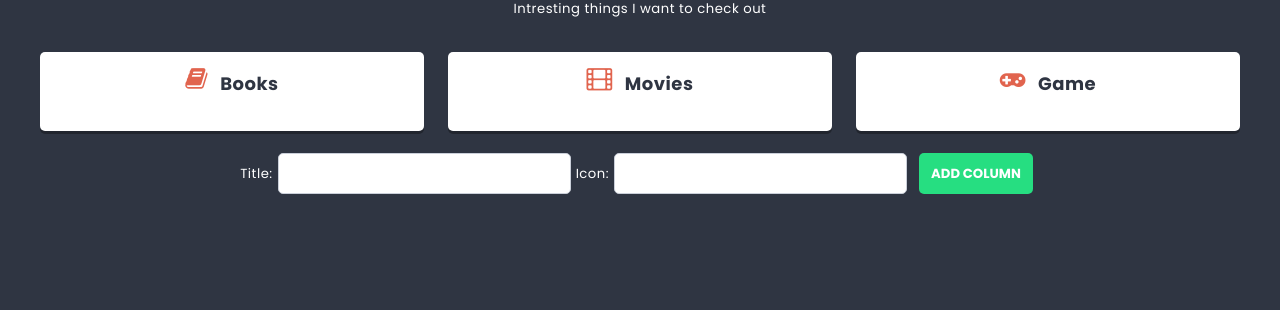
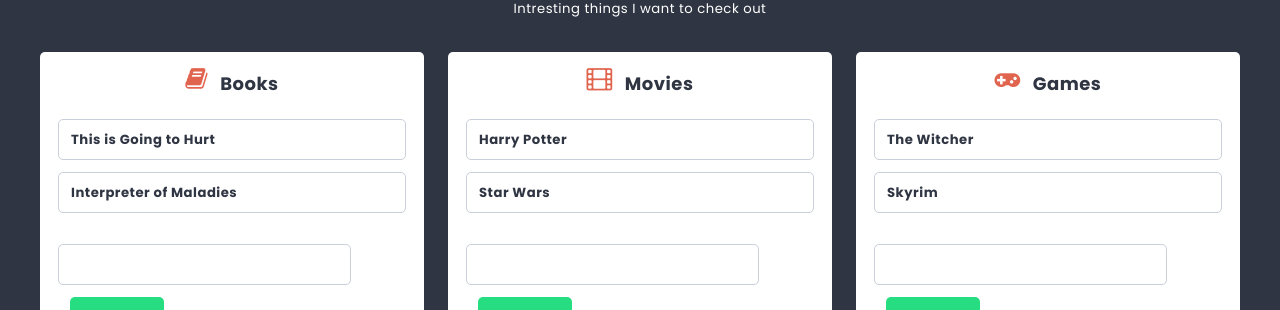
Before and after one commit to luqol/project-react-toDoApp, a React (Create React App) app: page / in a window 1280 px wide. Shown: the part 489-799 px from the top of the page. Built offline with nearby package versions, Linux system fonts and the light colour scheme.

Commit message:
Add card

```diff
--- /dev/null
+++ b/src/components/Card/Card.js
@@ -0,0 +1,9 @@
+import styles from './Card.module.scss';
+
+const Card = props =>{
+  return(
+    <li className={styles.card} >{props.title}</li>
+  );
+};
+
+export default Card;
--- /dev/null
+++ b/src/components/Card/Card.module.scss
@@ -0,0 +1,13 @@
+@import '../../styles/settings.scss';
+
+.card {
+    position: relative;
+    background: $color-light;
+    border: 1px solid lighten($color-dark, 60%);
+    padding: $base-size;
+    margin: 0 0 $base-size 0;
+    border-radius: $radius;
+    display: flex;
+    justify-content: space-between;
+    font-weight: bold;
+}
--- /dev/null
+++ b/src/components/CardForm/CardForm.js
@@ -0,0 +1,24 @@
+import styles from './CardForm.module.scss';
+import { useState } from 'react';
+import Button from './../Button/Button';
+import TextInput from './../TextInput/TextInput';
+
+const CardForm = props => {
+    const [title, setTitle] = useState('');
+    const handleSubmit = e => {
+        e.preventDefault();
+        props.action({ title: title });
+        setTitle('');
+    };
+
+    //props.action({ title: title }, props.columnId);
+
+	return (
+        <form className={styles.cardForm} onSubmit={handleSubmit}>
+            <TextInput value={title} onChange={e => setTitle(e.target.value)} />
+            <Button>Add card</Button>
+        </form>
+	);
+};
+
+export default CardForm;
--- /dev/null
+++ b/src/components/CardForm/CardForm.module.scss
@@ -0,0 +1,3 @@
+.cardForm{
+
+};
--- a/src/components/Column/Column.js
+++ b/src/components/Column/Column.js
@@ -1,9 +1,16 @@
-import styles from './Column.module.scss'
+import styles from './Column.module.scss';
+import Card from '../Card/Card';
+import CardForm from '../CardForm/CardForm';
+
 
 const Column = props => {
   return(
     <article className={styles.column}>
       <h2 className={styles.title}><span className={styles.icon + ' fa fa-' + props.icon}></span>{props.title}</h2>
+      <ul className={styles.cards}>
+        {props.cards.map(card => <Card key={card.id} title={card.title} />)}
+      </ul>
+      <CardForm columnId={props.id} action={'?'} />
     </article>
   );
 };
--- a/src/components/List/List.js
+++ b/src/components/List/List.js
@@ -1,18 +1,54 @@
 import Column from '../Column/Column';
 import styles from './List.module.scss';
 import ColumnForm from '../ColumnForm/ColumnForm';
-import { useState, useEffect } from 'react';
+import { useState } from 'react';
 import shortid from 'shortid';
 
 const List = () => {
   const [columns, setColumns] = useState([
-    {id: 1, title: 'Books', icon: 'book'},
-    {id: 2, title: 'Movies', icon: 'film'},
-    {id: 3, title: 'Game', icon: 'gamepad'},
+    {
+      id: 1,
+      title: 'Books',
+      icon: 'book',
+      cards: [
+        { id: 1, title: 'This is Going to Hurt' },
+        { id: 2, title: 'Interpreter of Maladies' }
+      ]
+    },
+    {
+      id: 2,
+      title: 'Movies',
+      icon: 'film',
+      cards: [
+        { id: 1, title: 'Harry Potter' },
+        { id: 2, title: 'Star Wars' }
+      ]
+    },
+    {
+      id: 3,
+      title: 'Games',
+      icon: 'gamepad',
+      cards: [
+        { id: 1, title: 'The Witcher' },
+        { id: 2, title: 'Skyrim' }
+      ]
+    }
   ]);
 
+  const addCard = (newCard, columnId) => {
+    const columnsUpdated = columns.map(column => {
+      if(column.id === columnId)
+        return { ...column, cards: [...column.cards, { id: shortid(), title: newCard.title }]}
+      else
+        return column
+    })
+
+    setColumns(columnsUpdated);
+
+  };
+
   const addColumn = newColumn => {
-    setColumns([...columns, {id: shortid(), title: newColumn.title, icon: newColumn.icon}]);
+    setColumns([...columns, {id: shortid(), title: newColumn.title, icon: newColumn, cards: []}]);
   };
 
   return (
@@ -22,7 +58,7 @@ const List = () => {
       </header>
       <p className={styles.description}>Intresting things I want to check out</p>
       <section className={styles.columns}>
-      {columns.map(column => <Column key={column.id} title={column.title} icon={column.icon} />)}
+      {columns.map(column => <Column key={column.id} title={column.title} icon={column.icon} cards={column.cards}/>)}
       </section>
        <ColumnForm action={addColumn}/>
     </div>
```
